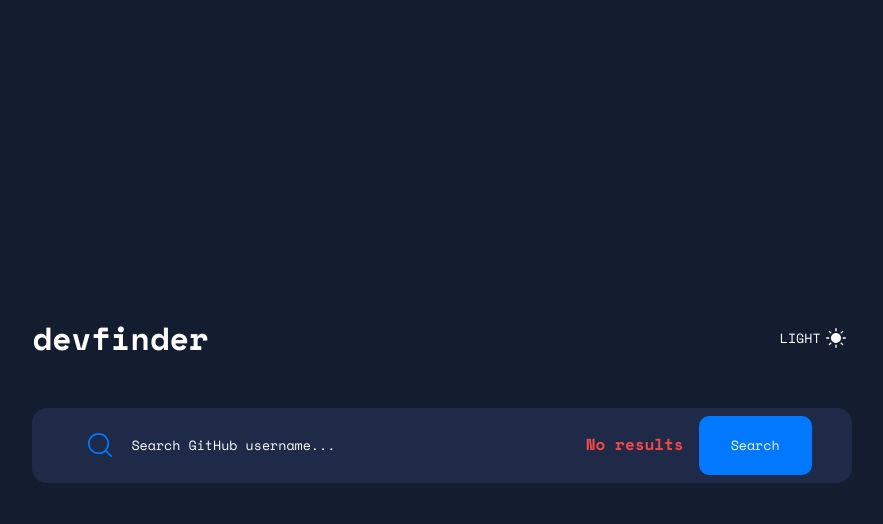
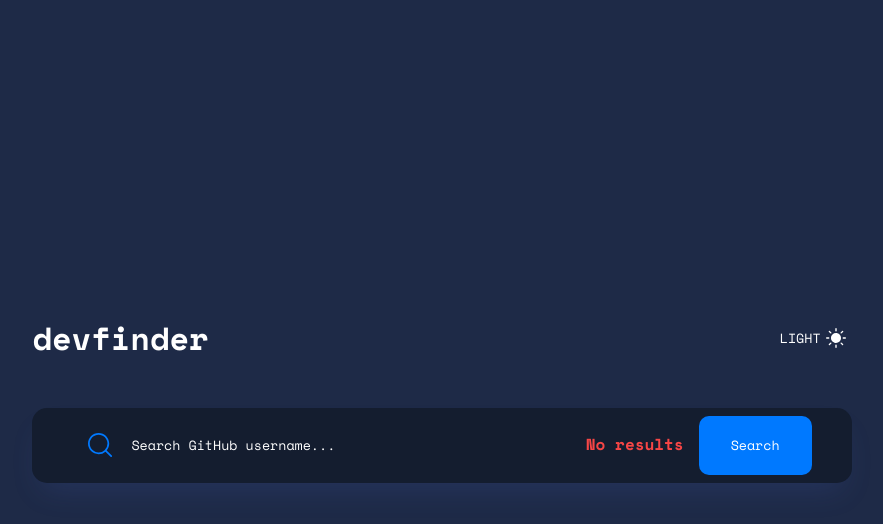
Before and after one commit to AndyBeable/github-user-search-app, a Vue app: page / in a window 1280 px wide. Both pictures are taken after a click on the button "DARK". Shown: the top 524 px of the page, without its empty margins (198-1081 px from the left). Built offline with nearby package versions, Linux system fonts and the light colour scheme; no server answers.

Commit message:
refactor

```diff
--- a/src/App.vue
+++ b/src/App.vue
@@ -1,7 +1,7 @@
 <template>
-  <div class="app" :class="mode">
+  <div class="app" :class="isDark ? 'DARK' : 'LIGHT'">
     <wrapper>
-      <the-header :mode="mode" @toggle-mode="toggleMode"></the-header>
+      <the-header :is-dark="isDark" @toggle-mode="toggleMode"></the-header>
       <search-bar @on-search="searchUser" :has-error="hasError"></search-bar>
       <user-card v-if="userData" :user="userData"></user-card>
     </wrapper>
@@ -27,7 +27,7 @@ export default {
     return {
       userData: null,
       hasError: false,
-      mode: 'DARK',
+      isDark: false,
     };
   },
   created() {
@@ -35,12 +35,7 @@ export default {
   },
   methods: {
     toggleMode() {
-      console.log('clicked');
-      if (this.mode === 'DARK') {
-        this.mode = 'LIGHT';
-      } else {
-        this.mode = 'DARK';
-      }
+      this.isDark = !this.isDark;
     },
     searchUser(query) {
       this.hasError = false;
@@ -62,15 +57,27 @@ export default {
 @import url('https://fonts.googleapis.com/css2?family=Space+Mono:wght@400;700&display=swap');
 
 :root {
-  --bg-light-color: #f6f8ff;
-  --bg-white: #fefefe;
-  --text-light-color: #4b6a9b;
-  --bg-dark-color: #141d2f;
-  --bg-dark-color-2: #1e2a47;
-  --text-dark-color: #ffffff;
-  --light-blue-bold: #0079ff;
+  --white: #fff;
+  --black: #000;
+  --dark-blue: #1e2a47;
+  --darker-blue: #141d2f;
+  --blue: #0079ff;
   --light-blue: #60abff;
-  --light-grey: #697c9a;
+  --grey: #697c9a;
+  --blue-grey: #4b6a9b;
+  --light-grey: #f6f8ff;
+
+  --bg-color: var(--light-grey);
+  --card-bg: var(--white);
+  --heading-color: var(--black);
+  --text-color: var(--blue-grey);
+}
+
+.DARK {
+  --bg-color: var(--dark-blue);
+  --card-bg: var(--darker-blue);
+  --heading-color: var(--white);
+  --text-color: var(--white);
 }
 
 * {
@@ -87,15 +94,11 @@ body {
 }
 
 .app {
-  background-color: var(--bg-light-color);
-}
-
-.LIGHT {
-  background: var(--bg-dark-color);
+  background-color: var(--bg-color);
 }
 
 p {
-  color: var(--text-light-color);
+  color: var(--text-color);
 }
 
 a,
--- /dev/null
+++ b/src/components/icons/Twitter.vue
@@ -0,0 +1,19 @@
+<template>
+  <svg height="18" width="20" xmlns="http://www.w3.org/2000/svg">
+    <path
+      d="M20 2.799a8.549 8.549 0 01-2.363.647 4.077 4.077 0 001.804-2.266 8.194 8.194 0 01-2.6.993A4.099 4.099 0 009.75 4.977c0 .324.027.637.095.934-3.409-.166-6.425-1.8-8.452-4.288a4.128 4.128 0 00-.56 2.072c0 1.42.73 2.679 1.82 3.408A4.05 4.05 0 01.8 6.598v.045a4.119 4.119 0 003.285 4.028 4.092 4.092 0 01-1.075.135c-.263 0-.528-.015-.776-.07.531 1.624 2.038 2.818 3.831 2.857A8.239 8.239 0 01.981 15.34 7.68 7.68 0 010 15.285a11.543 11.543 0 006.29 1.84c7.545 0 11.67-6.25 11.67-11.667 0-.182-.006-.357-.015-.53A8.18 8.18 0 0020 2.798z"
+    />
+  </svg>
+</template>
+
+<script>
+export default {
+  name: 'Twitter',
+};
+</script>
+
+<style scoped>
+svg {
+  fill: var(--text-color);
+}
+</style>
--- a/src/components/layout/TheHeader.vue
+++ b/src/components/layout/TheHeader.vue
@@ -3,8 +3,8 @@
     <h1>devfinder</h1>
     <div class="mode-container">
       <button @click="$emit('toggleMode')">
-        {{ mode }}
-        <img v-if="mode === 'LIGHT'" :src="sun" />
+        {{ isDark ? 'LIGHT' : 'DARK' }}
+        <img v-if="isDark" :src="sun" />
         <img v-else :src="moon" />
       </button>
     </div>
@@ -15,7 +15,7 @@
 import moonIcon from '../../../public/assets/icon-moon.svg';
 import sunIcon from '../../../public/assets/icon-sun.svg';
 export default {
-  props: ['mode'],
+  props: ['isDark'],
   data() {
     return {
       moon: moonIcon,
@@ -33,8 +33,8 @@ export default {
   width: 80%;
 }
 
-.LIGHT h1 {
-  color: var(--bg-white);
+h1 {
+  color: var(--heading-color);
 }
 
 .mode-container {
@@ -45,7 +45,7 @@ export default {
 button {
   display: flex;
   justify-content: space-between;
-  color: #697c9a;
+  color: var(--text-color);
   background-color: inherit;
   border: none;
   cursor: pointer;
@@ -54,8 +54,4 @@ button {
 button img {
   margin-left: 5px;
 }
-
-.LIGHT button {
-  color: var(--bg-white);
-}
 </style>
--- a/src/components/ui/SearchBar.vue
+++ b/src/components/ui/SearchBar.vue
@@ -50,17 +50,12 @@ export default {
   display: flex;
   align-items: center;
   justify-content: space-evenly;
-  background-color: var(--bg-white);
+  background-color: var(--card-bg);
   box-shadow: 0 16px 30px -10px rgb(70 96 187 / 20%);
   margin: 25px 0;
   border-radius: 15px;
   width: 100%;
   padding: 0.5rem 0;
-}
-
-.LIGHT .search-container {
-  background-color: var(--bg-dark-color-2);
-  box-shadow: none;
 }
 
 @media screen and (min-width: 768px) {
@@ -99,13 +94,13 @@ input {
   }
 }
 
-.LIGHT input[type='text']::placeholder {
-  color: var(--bg-white);
+input[type='text']::placeholder {
+  color: var(--text-color);
 }
 
 button {
-  background-color: var(--light-blue-bold);
-  color: var(--bg-light-color);
+  background-color: var(--blue);
+  color: var(--white);
   border: none;
   border-radius: 10px;
   padding: 0.8rem 1.2rem;
--- a/src/components/ui/UserCard.vue
+++ b/src/components/ui/UserCard.vue
@@ -63,7 +63,7 @@
           :class="{ 'opacity-50': !user.twitter_username }"
         >
           <div class="user-twitter-icon">
-            <img :src="twitterIcon" alt="" />
+            <twitter-icon />
           </div>
           <p class="user-link-text">
             <a v-if="user.twitter_username" :href="twitterUrl" target="_blank">
@@ -92,19 +92,20 @@
 <script>
 import locationIcon from '../../../public/assets/icon-location.svg';
 import websiteIcon from '../../../public/assets/icon-website.svg';
-import twitterIcon from '../../../public/assets/icon-twitter.svg';
+
 import companyIcon from '../../../public/assets/icon-company.svg';
+import TwitterIcon from '../../components/icons/Twitter.vue';
 
 import moment from 'moment';
 
 export default {
   props: ['user'],
+  components: { TwitterIcon },
   data() {
     return {
       moment: moment,
       locationIcon: locationIcon,
       websiteIcon: websiteIcon,
-      twitterIcon: twitterIcon,
       companyIcon: companyIcon,
     };
   },
@@ -121,20 +122,15 @@ export default {
 
 <style scoped>
 h5 {
-  color: var(--light-blue-bold);
+  color: var(--blue);
   font-weight: 400;
 }
 
 .user-card-container {
-  background-color: var(--bg-white);
+  background-color: var(--card-bg);
   padding: 1rem;
   border-radius: 15px;
   box-shadow: 0 3px 10px 3px #c4c9e470;
-}
-
-.LIGHT .user-card-container {
-  background-color: var(--bg-dark-color-2);
-  box-shadow: none;
 }
 
 @media screen and (min-width: 768px) {
@@ -156,8 +152,8 @@ h5 {
   }
 }
 
-.LIGHT .user-details h3 {
-  color: var(--bg-white);
+.user-details h3 {
+  color: var(--heading-color);
 }
 
 .user-details-profile {
@@ -175,18 +171,17 @@ h5 {
   display: flex;
   justify-content: space-evenly;
   text-align: center;
-  background-color: var(--bg-light-color);
+  background-color: var(--bg-color);
   margin: 0 auto;
   border-radius: 16px;
 }
 
-.LIGHT .user-stats {
-  background-color: var(--bg-dark-color);
-  color: var(--bg-white);
+.user-stats h2 {
+  color: var(--heading-color);
 }
 
-.LIGHT .user-stats h4 {
-  color: var(--bg-white);
+.user-stats h4 {
+  color: var(--text-color);
 }
 
 @media screen and (min-width: 768px) {
@@ -196,7 +191,6 @@ h5 {
 }
 
 .user-stats h4 {
-  color: #4b6a9b;
   font-size: 12px;
   font-weight: 400;
 }
@@ -210,8 +204,8 @@ h5 {
   margin: 0 auto;
 }
 
-.LIGHT .user-link-text {
-  color: var(--bg-white);
+.user-link-text {
+  color: var(--text-color);
 }
 
 @media screen and (min-width: 768px) {
@@ -245,4 +239,8 @@ h5 {
 .user-company-icon {
   margin-right: 1rem;
 }
+
+.DARK .user-card-container {
+  box-shadow: none;
+}
 </style>
```
